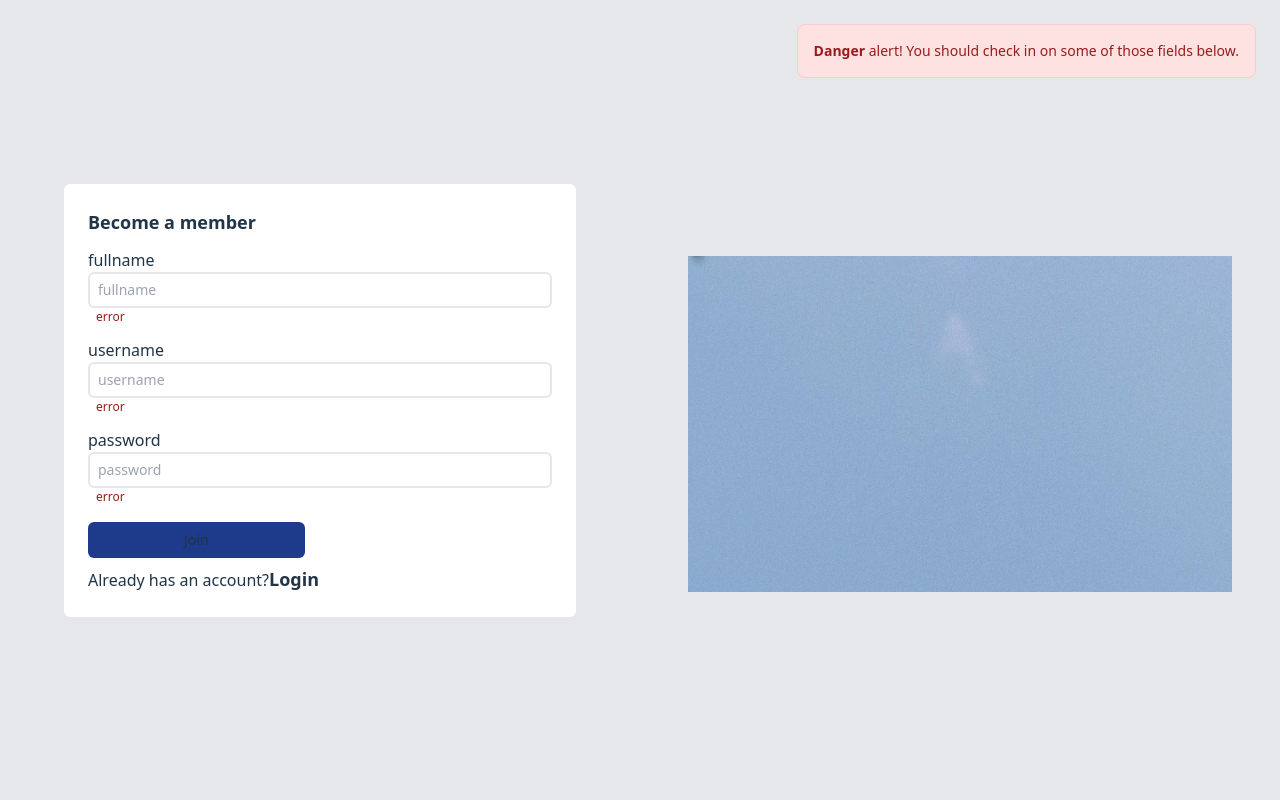
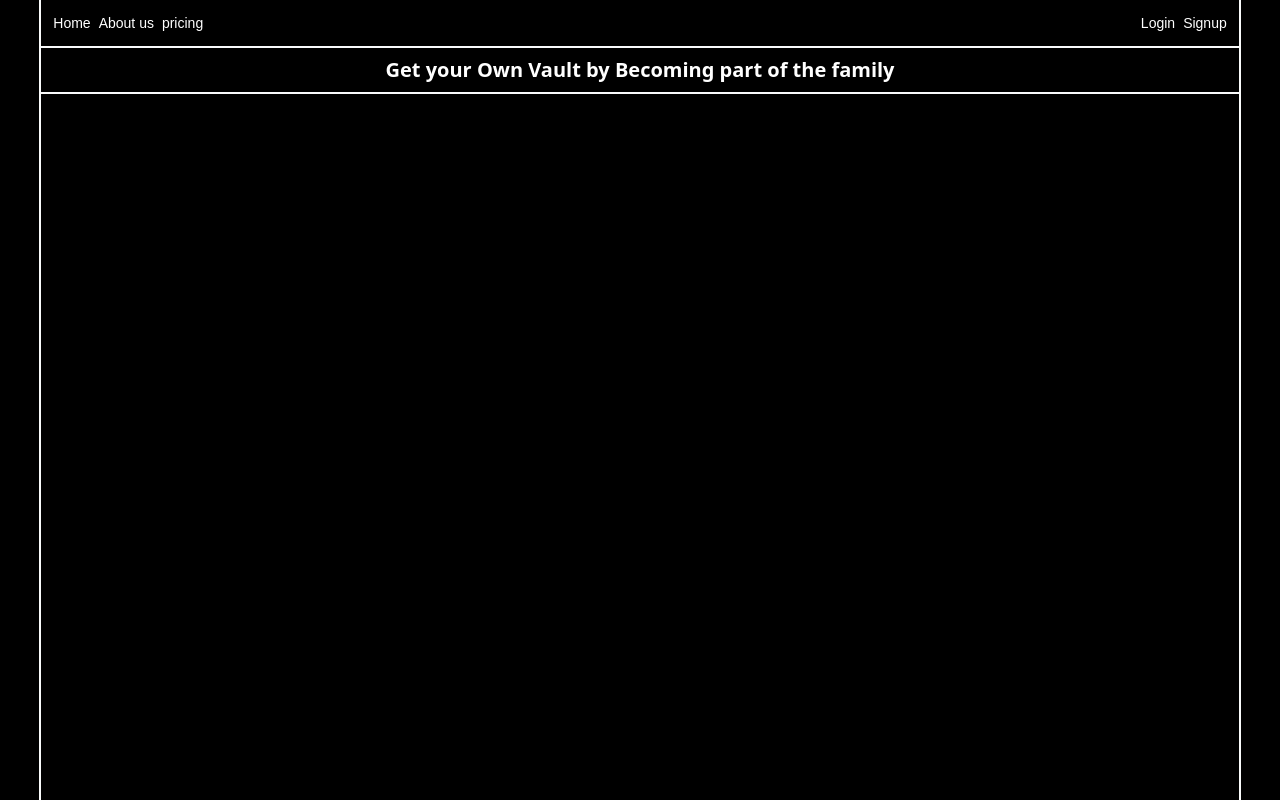
Before and after one commit to Vy-shak/BrainVault, a React (Vite) app in the folder brainVault-client/: page /Signup in a window 1280 px wide. Built offline with nearby package versions, Linux system fonts and the light colour scheme.

Commit message:
modified signup page

```diff
--- a/brainVault-client/src/Components/uI/Constant.ts
+++ b/brainVault-client/src/Components/uI/Constant.ts
@@ -40,3 +40,12 @@ export const sideData = [
         // icon: <Images />
     }
 ]
+
+const edge = {
+    left: 'border-solid border-l-2 border-gray-50',
+    right: 'border-solid border-r-2 border-gray-50',
+    top: 'border-solid border-t-2 border-gray-50',
+    bottom: 'border-solid border-b-2 border-gray-50',
+}
+
+export { edge }
--- a/brainVault-client/src/Components/uI/Main/CardAll.tsx
+++ b/brainVault-client/src/Components/uI/Main/CardAll.tsx
@@ -52,7 +52,7 @@ function CardAll() {
     return (
         <section className="grid grid-cols-4 w-full h-fit bg-gray-200 pt-24 px-3 grid-rows-3 gap-x-2 gap-y-2">
             {id && <DeleteModal />}
-            {linkData && linkData.map((item: any,) => (
+            {linkData && linkData.map((item: any) => (
                 <Card id={item._id} setId={setId} title={item.linkname} about={item.about} link={item.link} />
             ))}
         </section>
--- /dev/null
+++ b/brainVault-client/src/Components/uI/Main/Navbar.tsx
@@ -0,0 +1,37 @@
+import { label } from "motion/react-client"
+import { edge } from "../Constant"
+import { motion } from "motion/react"
+
+
+interface navt {
+    left: string[],
+    right: string[]
+}
+
+const Navitems: navt = {
+    left: ['Home', 'About us', 'pricing'],
+    right: ['Login', 'Signup']
+}
+
+function Navbar() {
+    return (
+        <section className={`${edge.bottom} px-3 w-full h-12 flex flex-col justify-center items-top text-white`}>
+            <div >
+                <div className="flex justify-between h-full w-full items-center">
+                    <div className="text-white space-x-2 w-fit h-full  font-Kanit flex">
+                        {Navitems.left.map((item: string) => (
+                            <label className="hover:text-Bgreen-700 text-sm">{item}</label>
+                        ))}
+                    </div>
+                    <div className="text-white space-x-2 w-fit h-full  justify-center items-center font-Kanit font-normal font-sm flex">
+                        {Navitems.right.map((item: string) => (
+                            <label className="hover:text-Bgreen-700 text-sm">{item}</label>
+                        ))}
+                    </div>
+                </div>
+            </div>
+        </section>
+    )
+}
+
+export default Navbar
--- /dev/null
+++ b/brainVault-client/src/Components/uI/Margin.tsx
@@ -0,0 +1,24 @@
+import React from 'react'
+
+
+interface border {
+    border: 'left' | 'right' | 'top' | 'bottom',
+}
+
+const edge = {
+    left: 'border-solid border-l-2 border-gray-50',
+    right: 'border-solid border-r-2 border-gray-50',
+    top: 'border-solid border-t-2 border-gray-50',
+    bottom: 'border-solid border-b-2 border-gray-50',
+}
+
+
+
+function Margin({ border }: border) {
+    return (
+        <div className={`${edge[border]} bg-black h-full w-11`}>
+        </div>
+    )
+}
+
+export default Margin
--- a/brainVault-client/src/Pages/Login.tsx
+++ b/brainVault-client/src/Pages/Login.tsx
@@ -1,4 +1,4 @@
-import FormLogin from "../Components/uI/Main/LoginForm"
+import FormLogin from "../Components/uI/Main/LoginForm";
 function Login() {
     return (
         <section>
--- a/brainVault-client/src/Pages/Signup.tsx
+++ b/brainVault-client/src/Pages/Signup.tsx
@@ -1,14 +1,18 @@
-import SignnupCover from "../assets/SignupCover.jpg"
-import AuthForm from '../Components/uI/Main/Form';
-import AlertCard from "../Components/uI/Main/AlertCard";
+import Margin from "../Components/uI/Margin";
+import Navbar from "../Components/uI/Main/Navbar";
+import { edge } from "../Components/uI/Constant";
+import { span } from "motion/react-client";
 function Signup() {
     return (
-        <section className='w-screen h-screen bg-Agrey1200  justify-between flex items-center'>
-            <AlertCard />
-            <AuthForm />
-            <div className='w-1/2 p-12 rounded-lg h-96 overflow-hidden'>
-                <img className='w-full' src={SignnupCover} alt="" />
+        <section className='w-screen h-screen bg-black  justify-between flex items-start'>
+            <Margin border="right" />
+            <div className="flex flex-col w-full items-start justify-center">
+                <Navbar />
+                <div className={`${edge.bottom} w-full flex justify-center items-center h-fit px-6 py-2`}>
+                    <h5 className="text-white w-fit text-xl flex-col font-bold">Get your Own Vault {<span>by Becoming part of the family </span>}</h5>
+                </div>
             </div>
+            <Margin border="left" />
         </section>
     )
 }
--- a/brainVault-client/src/index.css
+++ b/brainVault-client/src/index.css
@@ -1,7 +1,8 @@
 @tailwind base;
 @tailwind components;
-@tailwind utilities;`
+@tailwind utilities;
 
+@import url('https://fonts.googleapis.com/css2?family=Kanit:ital,wght@0,100;0,200;0,300;0,400;0,500;0,600;0,700;0,800;0,900;1,100;1,200;1,300;1,400;1,500;1,600;1,700;1,800;1,900&family=Roboto:ital,wght@0,100;0,300;0,400;0,500;0,700;0,900;1,100;1,300;1,400;1,500;1,700;1,900&display=swap')
 
 html, body {
   height: 100%;
@@ -18,6 +19,16 @@ html, body {
   height: 100%;
   width: 100%;
 
+  .kanit {
+    font-family: "Kanit", sans-serif;
+  }
+  .kanit-thin {
+    font-weight: 100;
+  }
+  .kanit-extralight {
+    font-weight: 200;
+  }
+
 }
 
 body {
--- a/brainVault-client/tailwind.config.js
+++ b/brainVault-client/tailwind.config.js
@@ -7,22 +7,25 @@ export default {
   theme: {
     extend: {
       colors: {
-        'gigas': {
-          '50': '#f0f2fd',
-          '100': '#e4e7fb',
-          '200': '#ced2f7',
-          '300': '#b0b4f1',
-          '400': '#8f8fea',
-          '500': '#7c74e0',
-          '600': '#6c59d2',
-          '700': '#5d4ab8',
-          '800': '#463989',
-          '900': '#403877',
-          '950': '#272145',
+        'Bgreen': {
+          '50': '#f0fdf5',
+          '100': '#dcfce9',
+          '200': '#bbf7d4',
+          '300': '#86efb4',
+          '400': '#4ade8b',
+          '500': '#22c56a',
+          '600': '#16a354',
+          '700': '#158045',
+          '800': '#16653a',
+          '900': '#145332',
+          '950': '#052e19',
         },
-        Bblue500: '#5046E4',
-        Bblue900: '#EFF3FF'
-
+      },
+      fontFamily: {
+        Kanit: ['Kanit', 'sans-serif'],
+      },
+      fontWeight: {
+        thin: '100',
       }
     },
   },
```
